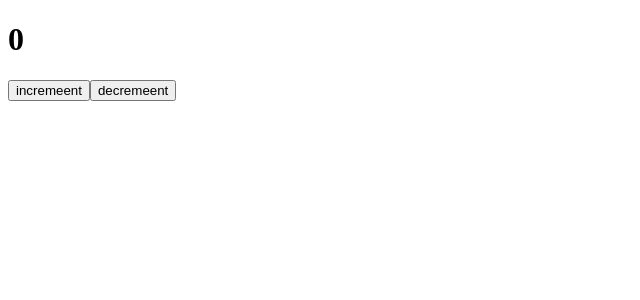
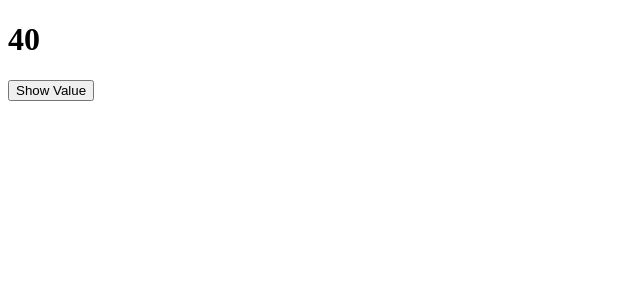
Before and after one commit to rohitbhure65/angular, an Angular app: page / in a window 1280 px wide. Shown: the top 300 px of the page, without its empty margins (0-640 px from the left). Built offline with nearby package versions, Linux system fonts and the light colour scheme.

Commit message:
computed signal

```diff
--- a/src/app/app.component.html
+++ b/src/app/app.component.html
@@ -2,4 +2,5 @@
 <!-- <app-templatereferencevariable></app-templatereferencevariable> -->
 <!-- <app-twowaybinding></app-twowaybinding> -->
 <!-- <app-dynamicstylingngstyleandngclass></app-dynamicstylingngstyleandngclass> -->
- <app-signal></app-signal>
+<!-- <app-signal></app-signal> -->
+<app-computedsignal></app-computedsignal>
--- a/src/app/app.component.ts
+++ b/src/app/app.component.ts
@@ -1,9 +1,10 @@
 import { Component, signal } from '@angular/core';
-import { SignalComponent } from './signal/signal.component';
 // import { TemplatereferencevariableComponent } from './templatereferencevariable/templatereferencevariable.component';
 // import { GetandsetComponent } from './getandset/getandset.component';
 // import { TwowaybindingComponent } from './twowaybinding/twowaybinding.component';
 // import { DynamicstylingngstyleandngclassComponent } from './dynamicstylingngstyleandngclass/dynamicstylingngstyleandngclass.component';
+// import { SignalComponent } from './signal/signal.component';
+import { ComputedsignalComponent } from './computedsignal/computedsignal.component';
 
 @Component({
   selector: 'app-root',
@@ -12,7 +13,8 @@ import { SignalComponent } from './signal/signal.component';
     // TemplatereferencevariableComponent,
     // TwowaybindingComponent
     // DynamicstylingngstyleandngclassComponent
-    SignalComponent
+    // SignalComponent
+    ComputedsignalComponent
   ],
   templateUrl: './app.component.html',
   styleUrl: './app.component.scss'
--- /dev/null
+++ b/src/app/computedsignal/computedsignal.component.html
@@ -0,0 +1,3 @@
+<h1>{{z()}}</h1>
+
+<button (click)="showvalue()">Show Value</button>
--- /dev/null
+++ b/src/app/computedsignal/computedsignal.component.ts
@@ -0,0 +1,24 @@
+import { Component, signal, computed, Signal } from '@angular/core';
+
+@Component({
+  selector: 'app-computedsignal',
+  imports: [],
+  templateUrl: './computedsignal.component.html',
+  styleUrl: './computedsignal.component.scss'
+})
+export class ComputedsignalComponent {
+  // Create reactive signals x and y with initial values 10 and 30
+  x = signal(10);
+  y = signal(30);
+
+  // Create a computed signal z that automatically recalculates when x or y changes
+  // It returns the sum of x and y
+  z: Signal<number> = computed(() => this.x() + this.y());
+
+  // Method to increment x by 1 and log the current value of z
+  // Because z is a computed signal, it reflects the latest value of x + y
+  showvalue() {
+    this.x.set(this.x() + 1); // Update x
+    console.log(this.z());   // Print updated value of z (x + y)
+  }
+}
```
Also changed, not shown: src/app/computedsignal/computedsignal.component.scss (added), 1 other file (tests, documents, lock files or other folders).
